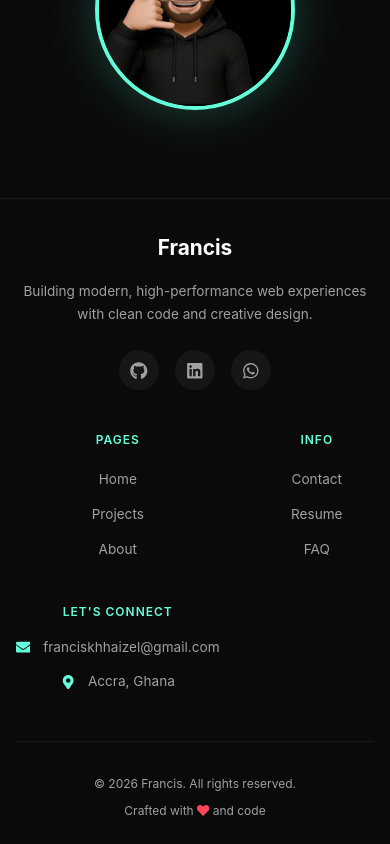
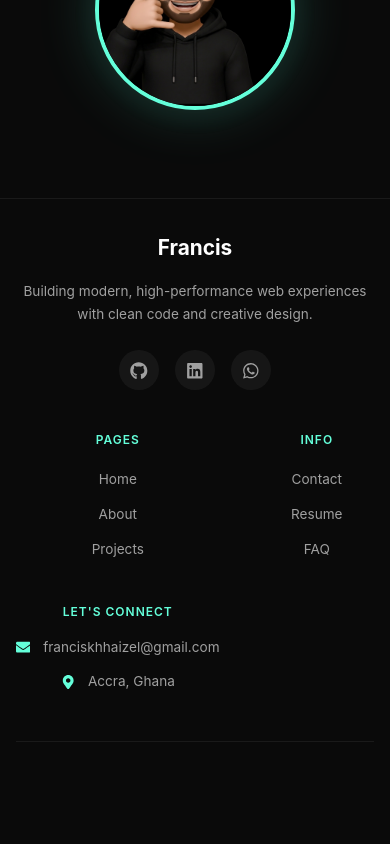
Before and after one commit to Franbeko/myportfolio, a React (Vite) app: page / in a window 390 px wide. Shown: the part 6766-7610 px from the top of the page. After the commit the page ends 7588 px from the top, so only its background shows below. Built offline with nearby package versions, Linux system fonts and the light colour scheme; the HTML template or start-up script is replaced by a standard one.

Commit message:
updated the footer and css files

```diff
--- a/src/components/Footer.jsx
+++ b/src/components/Footer.jsx
@@ -29,8 +29,8 @@ const Footer = ({ darkMode }) => {
             <h4 className="footer-column-title">Pages</h4>
             <ul className="footer-links">
               <li><a href="#home">Home</a></li>
+              <li><a href="#about">About</a></li>
               <li><a href="#projects">Projects</a></li>
-              <li><a href="#about">About</a></li>
             </ul>
           </div>
 
@@ -50,7 +50,7 @@ const Footer = ({ darkMode }) => {
             <ul className="footer-contact-info">
               <li>
                 <FaEnvelope className="footer-contact-icon" />
-                <a href="mailto:your@email.com">franciskhhaizel@gmail.com</a>
+                <a href="mailto:franciskhhaizel@gmail.com">franciskhhaizel@gmail.com</a>
               </li>
               <li>
                 <FaMapMarkerAlt className="footer-contact-icon" />
@@ -60,14 +60,14 @@ const Footer = ({ darkMode }) => {
           </div>
         </div>
 
-        <div className="footer-bottom">
+        {/* <div className="footer-bottom">
           <p className="footer-copyright">
             &copy; {new Date().getFullYear()} Francis. All rights reserved.
           </p>
           <p className="footer-credit">
             Crafted with <span className="footer-heart">❤</span> and code
           </p>
-        </div>
+        </div> */}
       </div>
     </footer>
   );
--- a/src/index.css
+++ b/src/index.css
@@ -2687,6 +2687,7 @@ section.light .section-subtitle {
   border-top: 1px solid #1a1a1a;
   margin: 0;
   width: 100%;
+  padding-bottom: 6rem;
 }
 
 .footer.light {
@@ -3491,7 +3492,8 @@ section.light .section-subtitle {
 
   /* Footer Responsive */
   .footer {
-    padding: 3rem 1.5rem 1.5rem;
+    padding: 3rem 1.5rem 5rem;
+    padding-bottom: 5.5rem;
   }
 
   .footer-grid {
@@ -3984,8 +3986,8 @@ section.light .section-subtitle {
 
   /* Footer Responsive */
   .footer {
-    padding: 2rem 1rem 1.5rem;
-    margin-bottom: 0;
+    padding: 2rem 1rem 4.5rem;
+    padding-bottom: 5rem;
   }
 
   .footer-grid {
@@ -4201,6 +4203,11 @@ section.light .section-subtitle {
     width: 14px;
     height: 2.5px;
     bottom: -0.2rem;
+  }
+
+  .footer {
+    padding: 1.5rem 0.8rem 4rem;
+    padding-bottom: 4.5rem;
   }
 }
 
```
